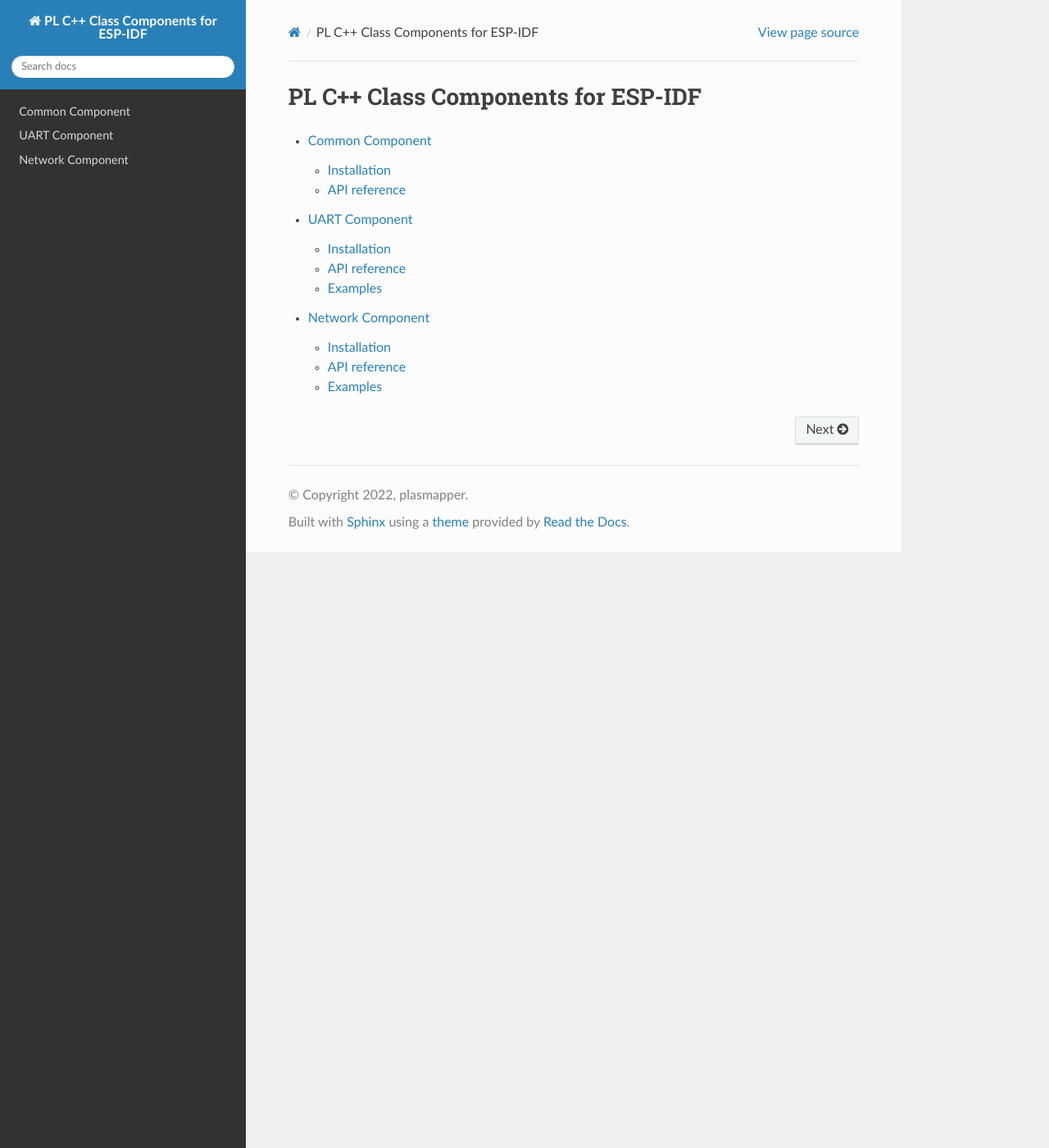
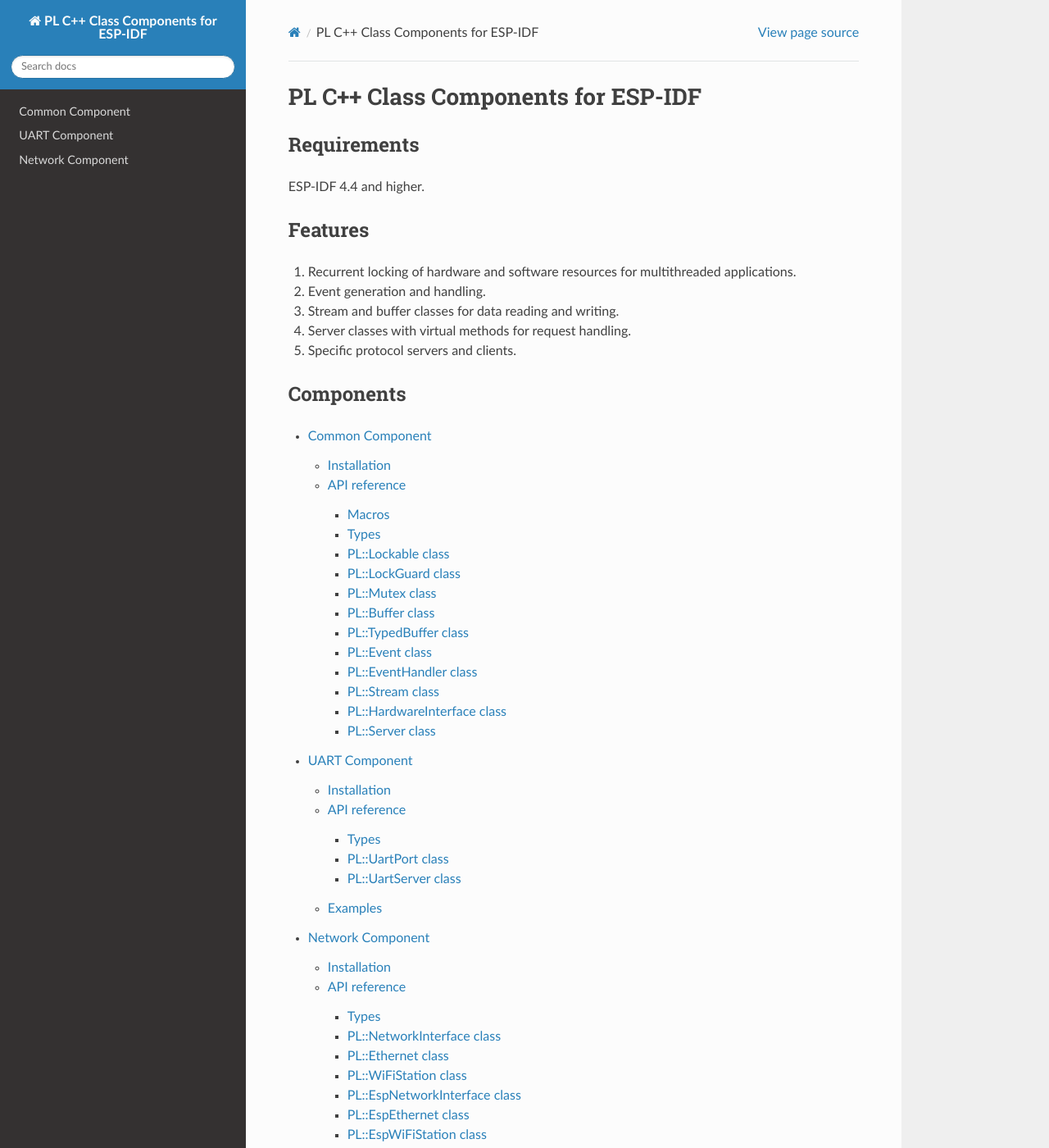
Before and after one commit to plasmapper/esp-cpp, a Sphinx documentation site: the page built from docs/source/index.rst, in a window 1280 px wide and 1400 px high. Shown: the whole window at 82% size. Built offline with Sphinx 7.4.7 and the Read the Docs theme 2.0.0, drawn with Linux system fonts in a browser that asks for light colours; some of the changed text lies outside the part shown.

Commit message:
Update index.rst

```diff
--- a/docs/source/index.rst
+++ b/docs/source/index.rst
@@ -1,8 +1,24 @@
 PL C++ Class Components for ESP-IDF
 ===================================
 
+Requirements
+------------
+
+ESP-IDF 4.4 and higher.
+
+Features
+--------
+
+1. Recurrent locking of hardware and software resources for multithreaded applications.
+2. Event generation and handling.
+3. Stream and buffer classes for data reading and writing.
+4. Server classes with virtual methods for request handling.
+5. Specific protocol servers and clients.
+
+Components
+----------
+
 .. toctree::
-  :maxdepth: 2
 
   common/index
   uart/index
```
